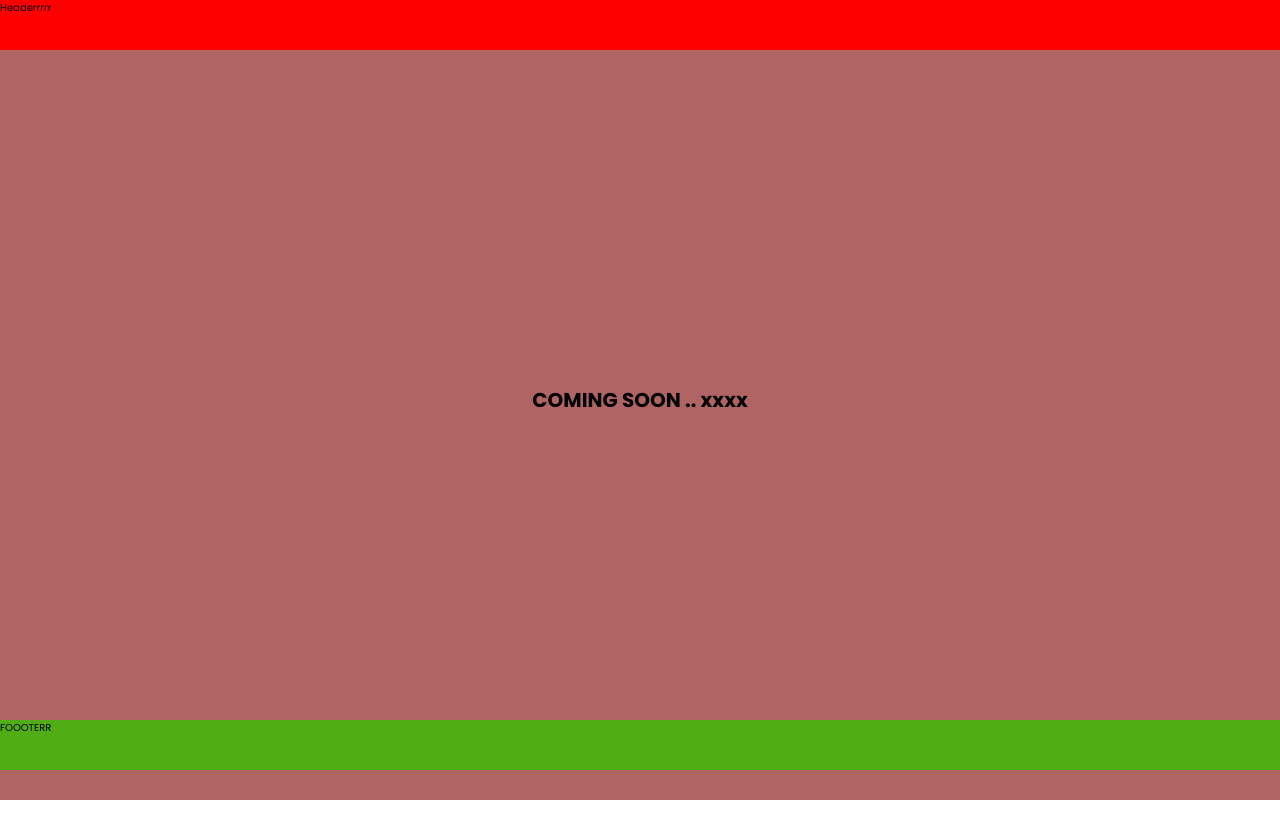
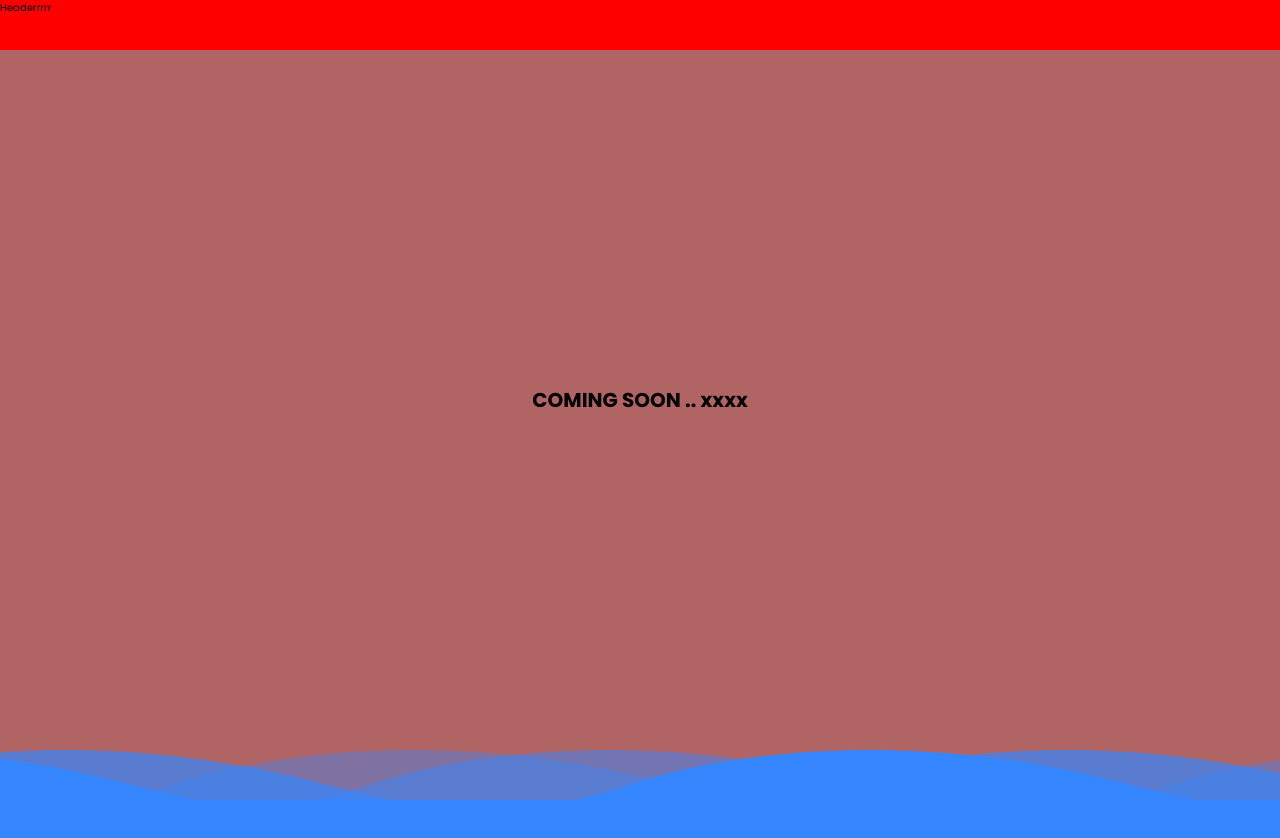
Before and after one commit to Atash3000/app-porofolio, a Next.js app: page / in a window 1280 px wide. Shown: the top 838 px of the page. Before the commit the page ends 800 px from the top, so only its background shows below. Built offline with nearby package versions, Linux system fonts and the light colour scheme.

Commit message:
footer implement wave

```diff
--- a/src/components/Layout/Footer/Footer.scss
+++ b/src/components/Layout/Footer/Footer.scss
@@ -1,8 +1,66 @@
 footer {
-  height: 5rem;
-  background-color: rgb(80, 173, 19);
+ position: relative;
+ width: 100%;
+ background-color: #3586ff;
+ min-height: 10rem;
 
-  @include responsive(phone) {
-    visibility: hidden;
+
+
+ & .wave{
+   position: absolute;
+   top:-5rem;
+   left:0;
+   width: 100%;
+   height: 5rem;
+   background:  url('../../../../public/wave.png');
+   background-size: 100rem 10rem;
+
+   &#wave1{
+     z-index: 1000;
+     opacity: 1;
+     bottom: 0;
+     animation: animateWave 4s linear infinite;
+   }
+    &#wave2{
+     z-index: 999;
+     opacity: 0.5;
+     bottom: 1rem;
+     animation: animateWave_02 4s linear infinite;
+   }
+    &#wave3{
+     z-index: 1000;
+     opacity: 0.4;
+     bottom: 1.5rem;
+     animation: animateWave 3s linear infinite;
+   }
+    &#wave4{
+     z-index: 999;
+     opacity: 0.7;
+     bottom: 2rem;
+     animation: animateWave_02 3s linear infinite;
+   }
+ }
+
+  // @include responsive(phone) {
+  //   visibility: hidden;
+  // }
+}
+
+
+@keyframes animateWave{
+  0%{
+    background-position-x: 100rem;
+  }
+  100%{
+    background-position-x: 0rem;
   }
 }
+
+@keyframes  animateWave_02{
+   0%{
+    background-position-x: 0rem;
+  }
+  100%{
+    background-position-x: 100rem;
+  }
+}
--- a/src/components/Layout/Footer/Footer.tsx
+++ b/src/components/Layout/Footer/Footer.tsx
@@ -3,7 +3,12 @@ import React from 'react'
 function Footer() {
   return (
     <footer>
-      FOOOTERR
+      <div className="waves">
+        <div className="wave" id="wave1"></div>
+        <div className="wave" id="wave2"></div>
+        <div className="wave" id="wave3"></div>
+        <div className="wave" id="wave4"></div>
+      </div>
     </footer>
   )
 }
--- a/src/components/Layout/Layout.scss
+++ b/src/components/Layout/Layout.scss
@@ -1,5 +1,8 @@
 .main {
-  height: 90vh;
+ display:flex;
+ justify-content: space-between;
+ flex-direction: column;
+
 
   @include responsive(phone) {
      height: 100vh;
--- a/styles/basics.scss
+++ b/styles/basics.scss
@@ -13,3 +13,7 @@ html{
  line-height: 1.5;
  scroll-behavior: smooth;
 }
+
+body{
+  min-height: 100vh;
+}
```
Also changed, not shown: public/wave.png (added).
